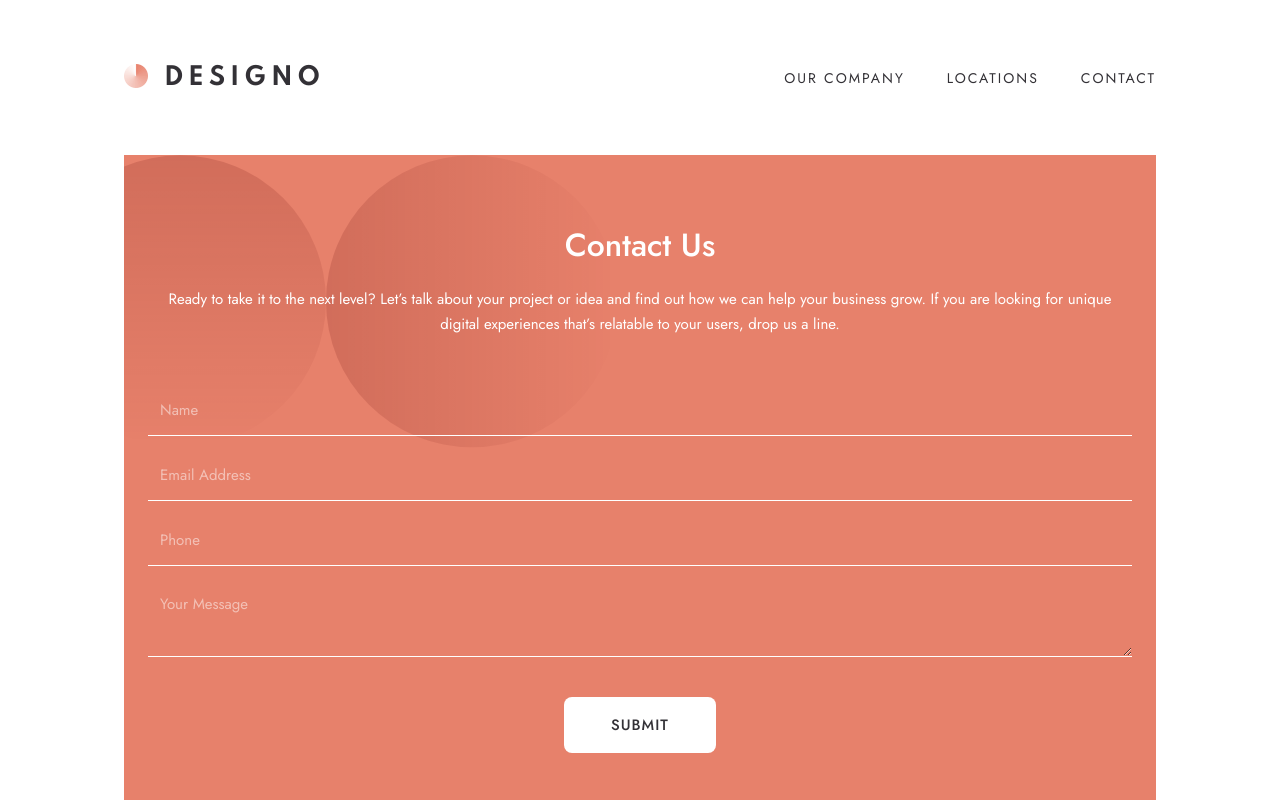
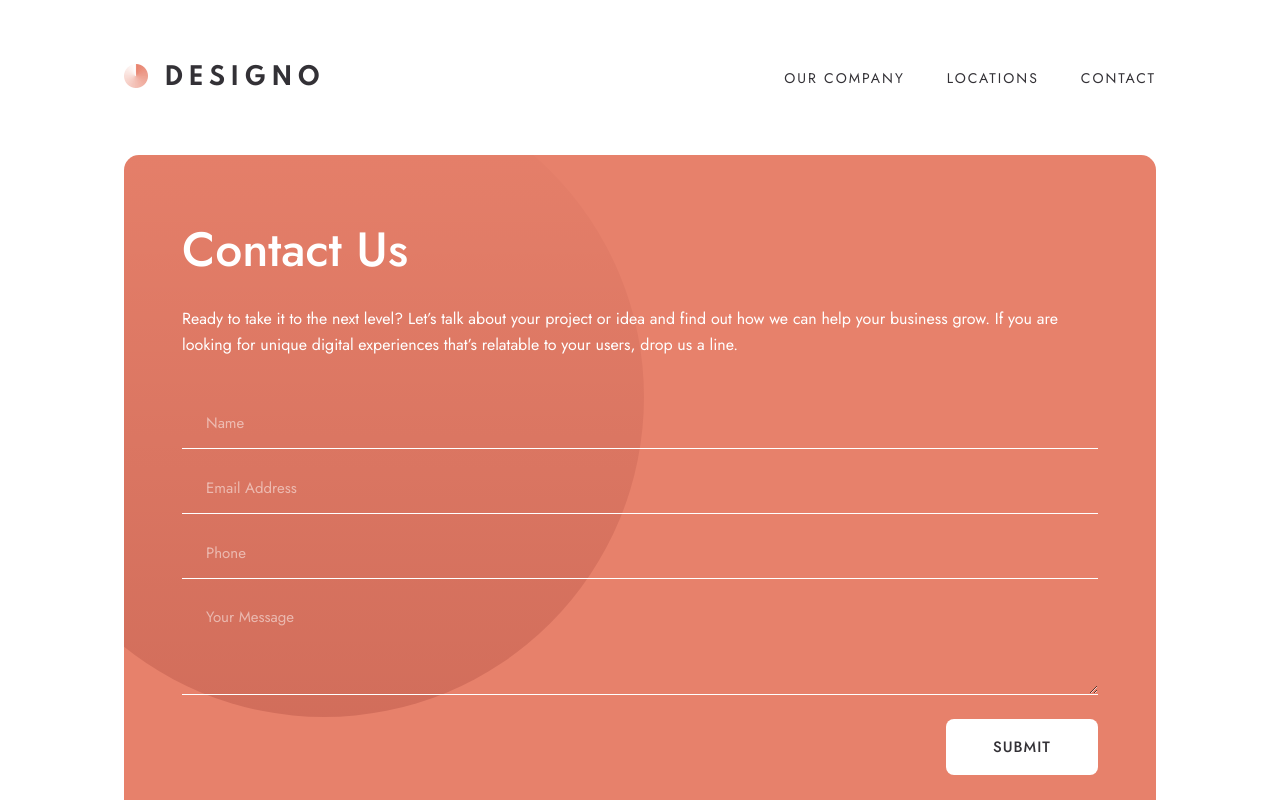
Before and after one commit to g-akca/designo, a React (Vite) app: page /#/contact in a window 1280 px wide. Shown: the top 800 px of the page. Built offline with nearby package versions, Linux system fonts and the light colour scheme.

Commit message:
Enhance ContactHero component with responsive styling adjustments for better layout on tablet devices

```diff
--- a/src/components/contact/ContactHero.tsx
+++ b/src/components/contact/ContactHero.tsx
@@ -5,46 +5,47 @@ function ContactHero() {
     <section
       className="
         bg-peach bg-[url('/assets/contact/mobile/bg-pattern-hero-contact-mobile.svg')] bg-no-repeat
-        bg-position-[-90px_top] py-18 px-6 flex flex-col gap-12
+        bg-position-[-90px_top] py-18 px-6 flex flex-col gap-12 tablet:rounded-[15px] tablet:bg-position-[-120px_-78px]
+        tablet:bg-[url('/assets/contact/desktop/bg-pattern-hero-desktop.svg')] tablet:gap-10 tablet:px-14.5 tablet:py-17.75
       "
     >
-      <div className="flex flex-col gap-6 text-center text-white">
-        <h1 className="text-[32px] leading-9 font-medium">Contact Us</h1>
+      <div className="flex flex-col gap-6 text-center text-white tablet:text-start tablet:gap-8">
+        <h1 className="text-[32px] leading-9 font-medium tablet:text-[48px] tablet:leading-12">Contact Us</h1>
 
-        <p className="text-[15px] leading-6.25">
+        <p className="text-[15px] leading-6.25 tablet:text-base tablet:leading-base">
           Ready to take it to the next level? Let’s talk about your project or idea and find out
           how we can help your business grow. If you are looking for unique digital experiences
           that’s relatable to your users, drop us a line.
         </p>
       </div>
 
-      <form className="flex flex-col gap-10 items-center">
+      <form className="flex flex-col gap-10 items-center tablet:items-end tablet:gap-6">
         <div className="self-stretch flex flex-col gap-3.5">
           <input
             id="name"
             type="text"
             placeholder="Name"
-            className="border-b border-white p-3 placeholder:text-white/50 placeholder:text-[15px] placeholder:leading-6.25"
+            className="border-b border-white p-3 placeholder:text-white/50 placeholder:text-[15px] placeholder:leading-6.25 tablet:px-6"
           />
 
           <input
             id="email"
             type="email"
             placeholder="Email Address"
-            className="border-b border-white p-3 placeholder:text-white/50 placeholder:text-[15px] placeholder:leading-6.25"
+            className="border-b border-white p-3 placeholder:text-white/50 placeholder:text-[15px] placeholder:leading-6.25 tablet:px-6"
           />
 
           <input
             id="phone"
             type="tel"
             placeholder="Phone"
-            className="border-b border-white p-3 placeholder:text-white/50 placeholder:text-[15px] placeholder:leading-6.25"
+            className="border-b border-white p-3 placeholder:text-white/50 placeholder:text-[15px] placeholder:leading-6.25 tablet:px-6"
           />
 
           <textarea
             id="message"
             placeholder="Your Message"
-            className="border-b border-white p-3 placeholder:text-white/50 placeholder:text-[15px] placeholder:leading-6.25"
+            className="border-b border-white min-h-25.5 p-3 placeholder:text-white/50 placeholder:text-[15px] placeholder:leading-6.25 tablet:px-6"
           ></textarea>
         </div>
 
```
